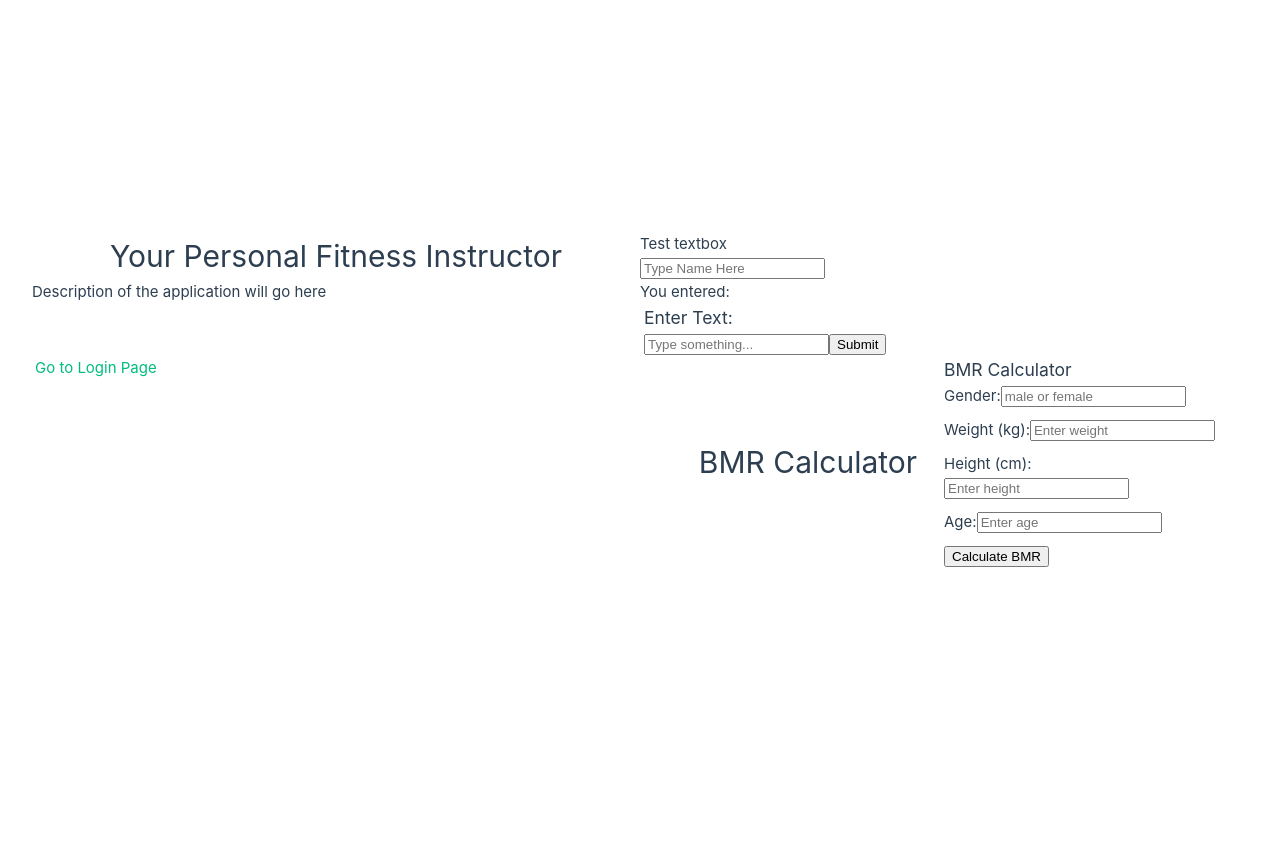
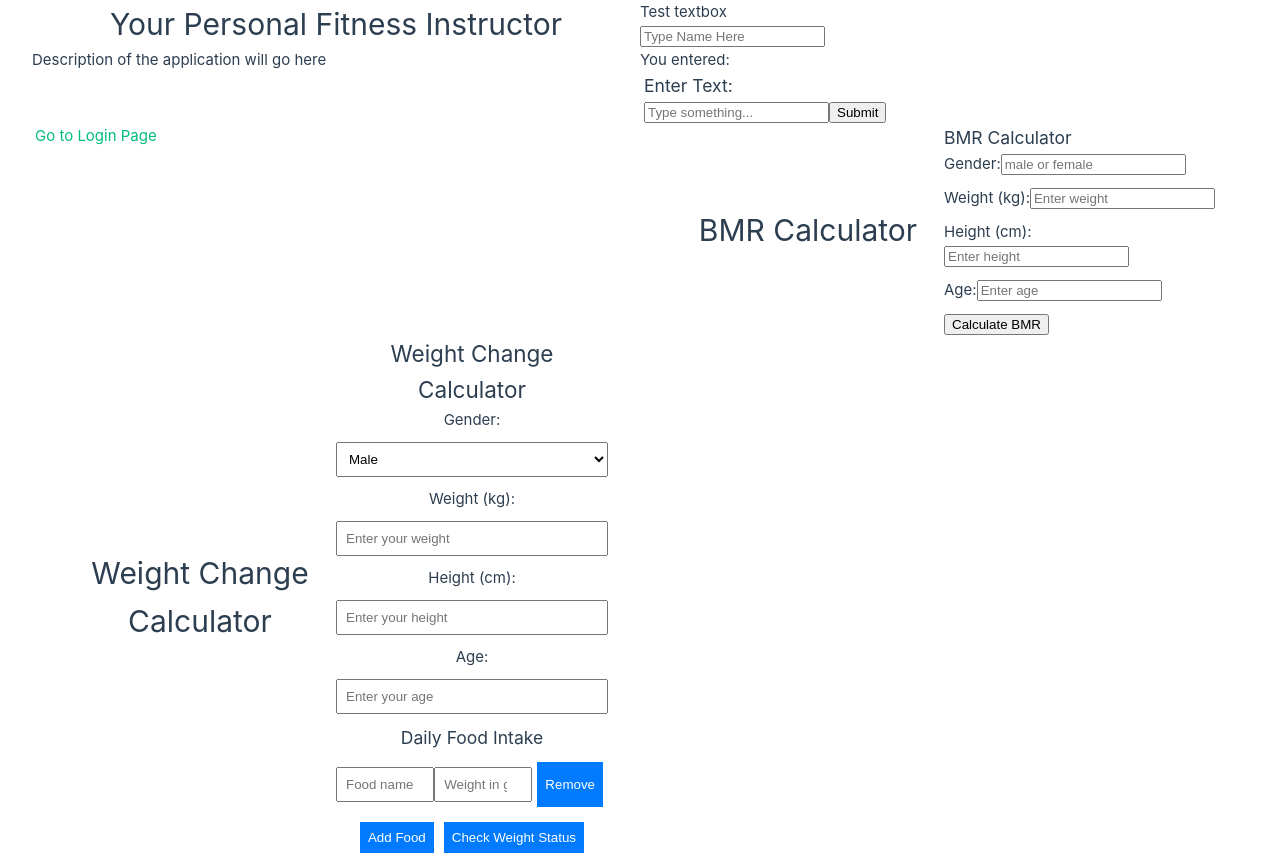
Before and after one commit to Oscarainbow/Your-Personal-Fitness-Instructor, a Vue app in the folder VueApp/: page / in a window 1280 px wide. Before the commit the page ends 800 px from the top, so only its background shows below. Built offline with nearby package versions, Linux system fonts and the light colour scheme.

Commit message:
Added WeightChangeCalculator Componenet

```diff
--- a/VueApp/src/App.vue
+++ b/VueApp/src/App.vue
@@ -2,6 +2,7 @@
 import { RouterLink, RouterView } from 'vue-router';
 import HelloWorld from './components/HelloWorld.vue';
 import BmrCalculator from './components/BMRCalc.vue';
+import WeightChangeCalc from './components/WeightChangeCalc.vue';
 import { ref } from 'vue';
 
 const name = ref(''); // Reactive variable for input
@@ -54,6 +55,11 @@ const name = ref(''); // Reactive variable for input
 </div>
 
 
+<div id="app">
+  <h1>Weight Change Calculator</h1>
+  <WeightChangeCalc />
+</div>
+
 </template>
 
 
--- /dev/null
+++ b/VueApp/src/components/WeightChangeCalc.vue
@@ -0,0 +1,117 @@
+<template>
+    <div class="container">
+      <h2>Weight Change Calculator</h2>
+
+      <label>Gender:</label>
+      <select v-model="gender">
+        <option value="male">Male</option>
+        <option value="female">Female</option>
+      </select>
+
+      <label>Weight (kg):</label>
+      <input type="number" v-model="weight" placeholder="Enter your weight">
+
+      <label>Height (cm):</label>
+      <input type="number" v-model="height" placeholder="Enter your height">
+
+      <label>Age:</label>
+      <input type="number" v-model="age" placeholder="Enter your age">
+
+      <h3>Daily Food Intake</h3>
+      <div v-for="(food, index) in dailyFoodIntake" :key="index" class="food-item">
+        <input type="text" v-model="food.food" placeholder="Food name">
+        <input type="number" v-model="food.weight" placeholder="Weight in grams">
+        <button @click="removeFood(index)">Remove</button>
+      </div>
+      <button @click="addFood">Add Food</button>
+
+      <button @click="calculateWeightChange">Check Weight Status</button>
+
+      <div v-if="result">
+        <h3>Results</h3>
+        <p><strong>Status:</strong> {{ result.status }}</p>
+        <p><strong>BMR:</strong> {{ result.bmr }}</p>
+        <p><strong>Total Calories Consumed:</strong> {{ result.total_calories }}</p>
+        <p>{{ result.message }}</p>
+      </div>
+
+      <p v-if="errorMessage" class="error">{{ errorMessage }}</p>
+    </div>
+  </template>
+
+  <script>
+  import axios from "axios";
+
+  export default {
+    data() {
+      return {
+        gender: "male",
+        weight: null,
+        height: null,
+        age: null,
+        dailyFoodIntake: [{ food: "", weight: null }], // Initial food entry
+        result: null,
+        errorMessage: "",
+      };
+    },
+    methods: {
+      addFood() {
+        this.dailyFoodIntake.push({ food: "", weight: null });
+      },
+      removeFood(index) {
+        this.dailyFoodIntake.splice(index, 1);
+      },
+      async calculateWeightChange() {
+        try {
+          const response = await axios.post("http://127.0.0.1:5000/weight-change", {
+            gender: this.gender,
+            weight: parseFloat(this.weight),
+            height: parseFloat(this.height),
+            age: parseInt(this.age),
+            daily_food_intake: this.dailyFoodIntake,
+          });
+
+          this.result = response.data;
+          this.errorMessage = "";
+        } catch (error) {
+          this.result = null;
+          this.errorMessage =
+            error.response?.data?.error || "Error checking weight change.";
+        }
+      },
+    },
+  };
+  </script>
+
+  <style scoped>
+  .container {
+    max-width: 500px;
+    margin: auto;
+    text-align: center;
+  }
+  input, select {
+    display: block;
+    width: 100%;
+    margin: 10px 0;
+    padding: 8px;
+  }
+  button {
+    padding: 8px;
+    margin: 5px;
+    background: #007bff;
+    color: white;
+    border: none;
+    cursor: pointer;
+  }
+  .error {
+    color: red;
+  }
+  .food-item {
+    display: flex;
+    justify-content: space-between;
+    margin: 5px 0;
+  }
+  .food-item input {
+    width: 45%;
+  }
+  </style>
```
